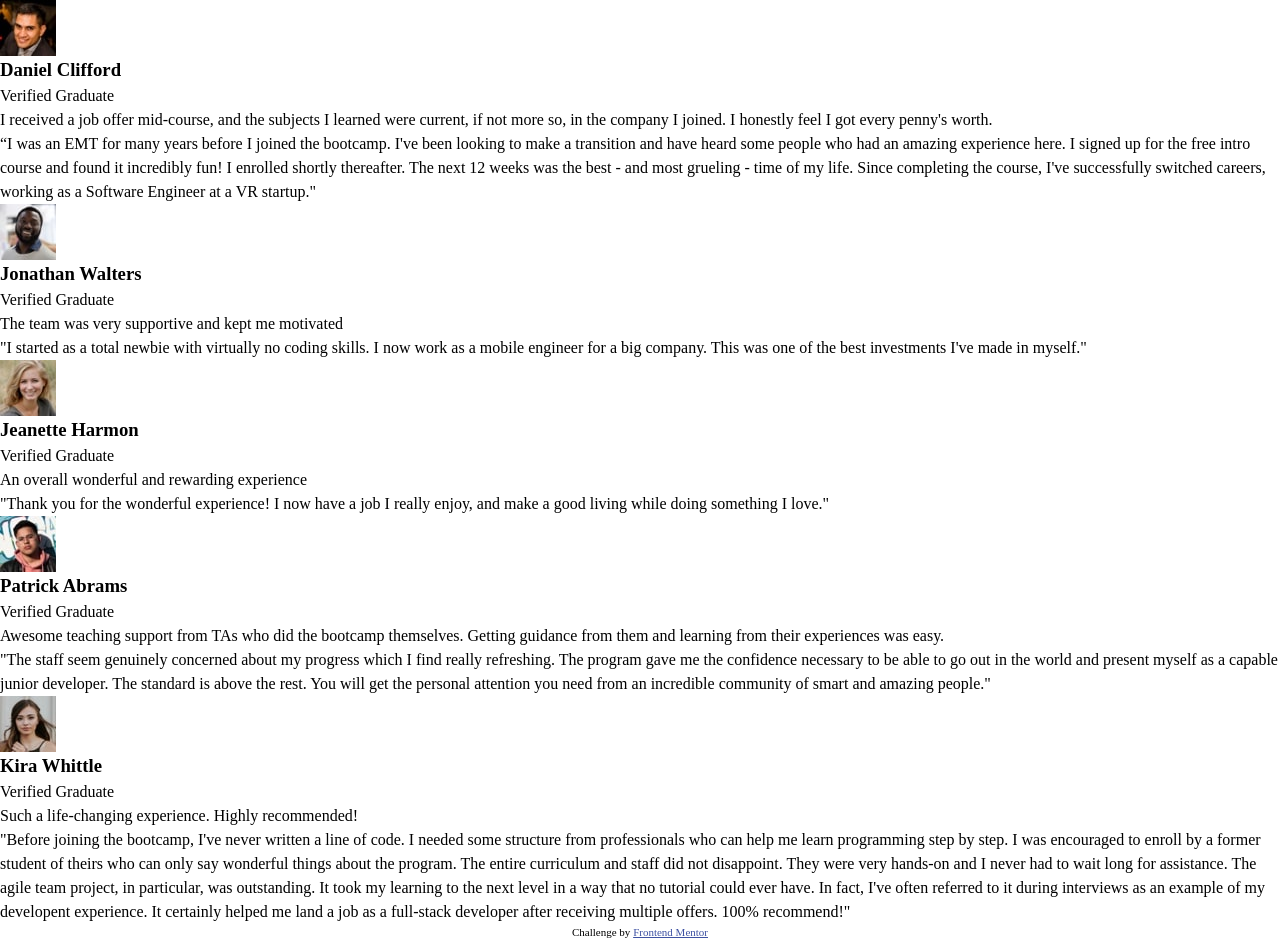
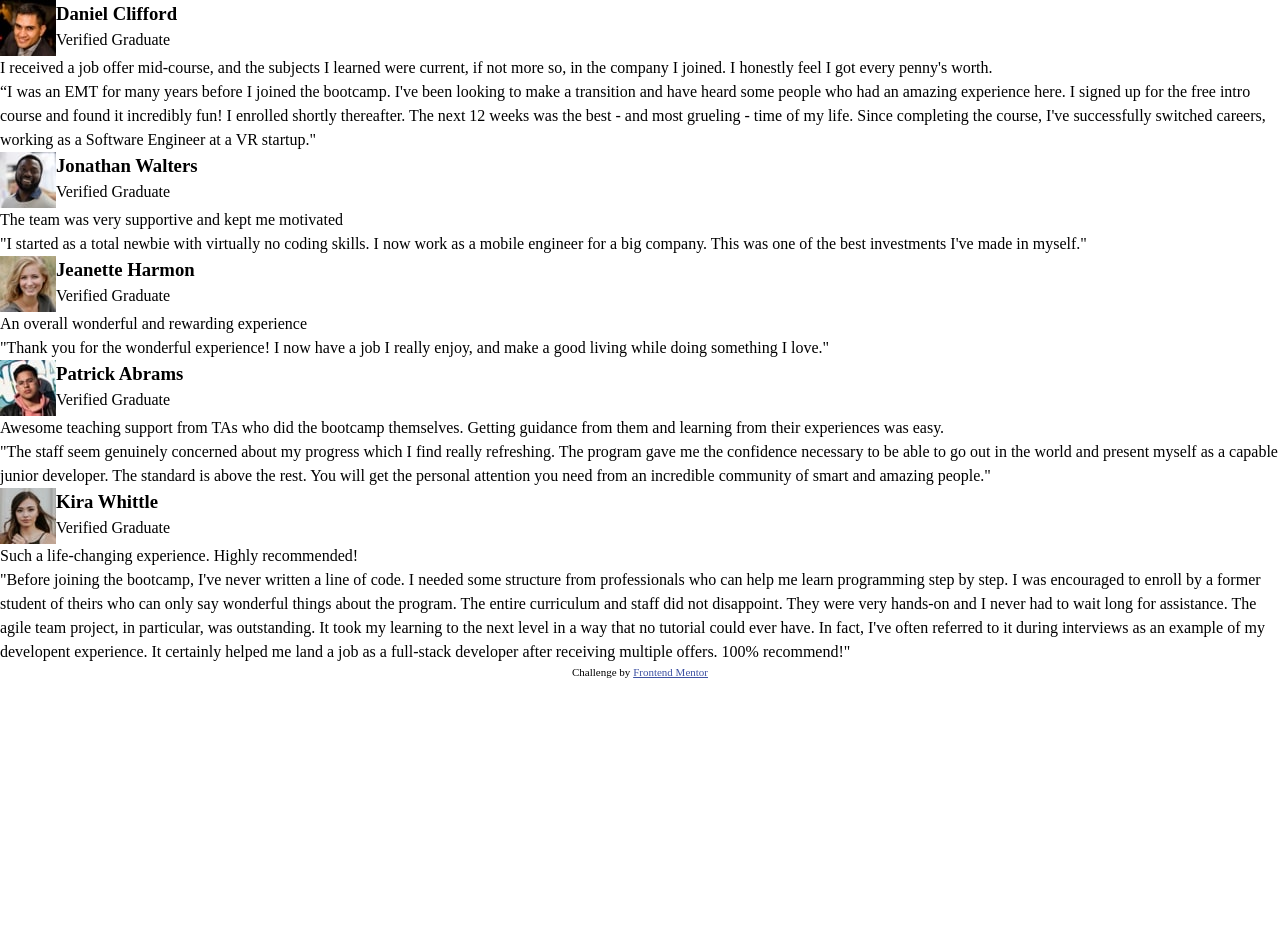
Before and after one commit to imkevinchu/testimonials-css-grid, a plain HTML site: page index.html in a window 1280 px wide. After the commit the page ends 800 px from the top, so only its background shows below. Drawn offline with Linux system fonts and the light colour scheme.

Commit message:
layout html elements

```diff
--- a/index.html
+++ b/index.html
@@ -21,15 +21,17 @@
       <div class="card">
         <div class="flex-container">
           <img src="images/image-daniel.jpg" alt="" />
+          <div>
             <h3>Daniel Clifford</h3>
             <p>Verified Graduate</p>
           </div>
-        <header>
+        </div>
+        <p class="card-headline">
           I received a job offer mid-course, and the subjects I learned were
           current, if not more so, in the company I joined. I honestly feel I
           got every penny's worth.
-        </header>
-        <p>
+        </p>
+        <p class="card-quote">
           “I was an EMT for many years before I joined the bootcamp. I've been
           looking to make a transition and have heard some people who had an
           amazing experience here. I signed up for the free intro course and
@@ -42,11 +44,15 @@
       <div class="card">
         <div class="flex-container">
           <img src="images/image-jonathan.jpg" alt="" />
+          <div>
             <h3>Jonathan Walters</h3>
             <p>Verified Graduate</p>
           </div>
-        <header>The team was very supportive and kept me motivated</header>
-        <p>
+        </div>
+        <p class="card-headline">
+          The team was very supportive and kept me motivated
+        </p>
+        <p class="card-quote">
           "I started as a total newbie with virtually no coding skills. I now
           work as a mobile engineer for a big company. This was one of the best
           investments I've made in myself."
@@ -55,11 +61,15 @@
       <div class="card">
         <div class="flex-container">
           <img src="images/image-jeanette.jpg" alt="" />
+          <div>
             <h3>Jeanette Harmon</h3>
             <p>Verified Graduate</p>
           </div>
-        <header>An overall wonderful and rewarding experience</header>
-        <p>
+        </div>
+        <p class="card-headline">
+          An overall wonderful and rewarding experience
+        </p>
+        <p class="card-quote">
           "Thank you for the wonderful experience! I now have a job I really
           enjoy, and make a good living while doing something I love."
         </p>
@@ -67,15 +77,17 @@
       <div class="card">
         <div class="flex-container">
           <img src="images/image-patrick.jpg" alt="" />
+          <div>
             <h3>Patrick Abrams</h3>
             <p>Verified Graduate</p>
           </div>
-        <header>
+        </div>
+        <p class="card-headline">
           Awesome teaching support from TAs who did the bootcamp themselves.
           Getting guidance from them and learning from their experiences was
           easy.
-        </header>
-        <p>
+        </p>
+        <p class="card-quote">
           "The staff seem genuinely concerned about my progress which I find
           really refreshing. The program gave me the confidence necessary to be
           able to go out in the world and present myself as a capable junior
@@ -87,11 +99,15 @@
       <div class="card">
         <div class="flex-container">
           <img src="images/image-kira.jpg" alt="" />
+          <div>
             <h3>Kira Whittle</h3>
             <p>Verified Graduate</p>
           </div>
-        <header>Such a life-changing experience. Highly recommended!</header>
-        <p>
+        </div>
+        <p class="card-headline">
+          Such a life-changing experience. Highly recommended!
+        </p>
+        <p class="card-quote">
           "Before joining the bootcamp, I've never written a line of code. I
           needed some structure from professionals who can help me learn
           programming step by step. I was encouraged to enroll by a former
--- a/styles.css
+++ b/styles.css
@@ -1,3 +1,7 @@
+.flex-container {
+  display: flex;
+}
+
 /* Reset */
 
 /*
```
Lines whose indentation alone changed are shown as unchanged.
